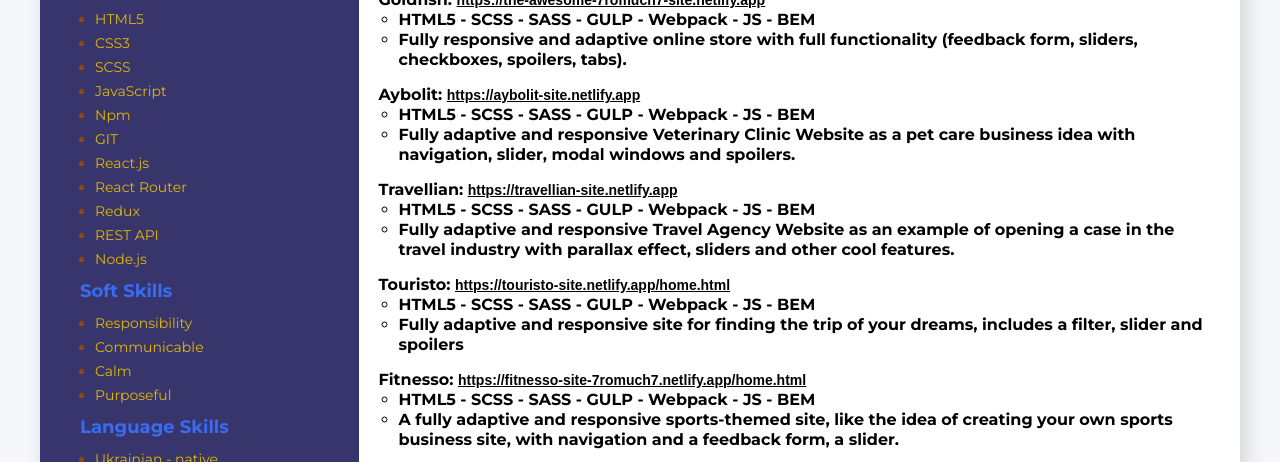
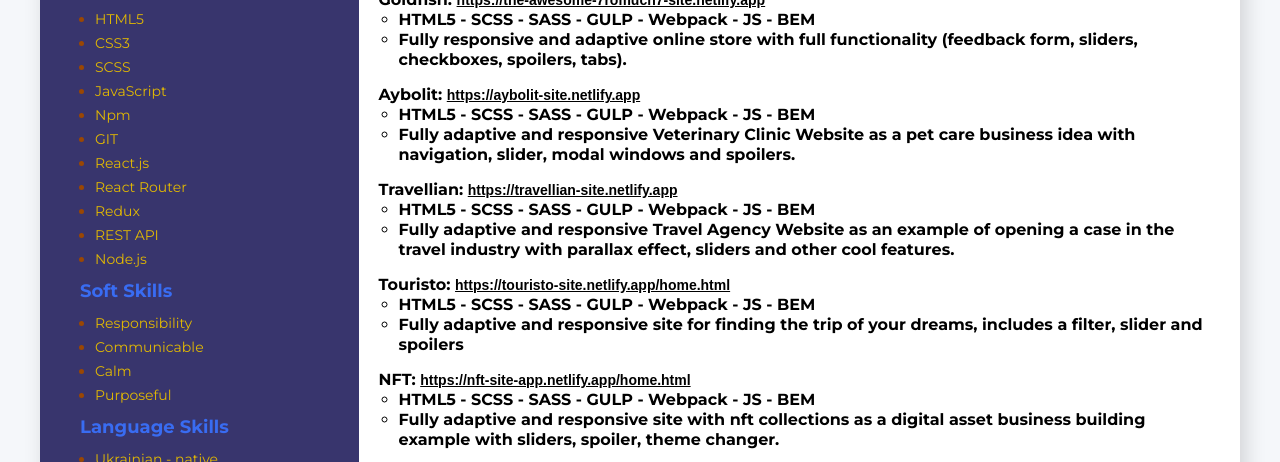
Before and after one commit to 7Romuch7/Resume, a plain HTML site: page index.html in a window 1280 px wide. Shown: the part 455-917 px from the top of the page. Drawn offline with Linux system fonts and the light colour scheme.

Commit message:
add project

```diff
--- a/index.html
+++ b/index.html
@@ -206,6 +206,16 @@
                     </ul>
                 </ul>
                 <ul class="projects-items">
+                    <li class="project-title">NFT:
+                        <a class="projects-link info-project"
+                            href="https://nft-site-app.netlify.app/home.html">https://nft-site-app.netlify.app/home.html</a>
+                    </li>
+                    <ul class="project-link">
+                        <li class="project-title">HTML5 - SCSS - SASS - GULP - Webpack - JS - BEM</li>
+                        <li class="project-title">Fully adaptive and responsive site with nft collections as a digital asset business building example with sliders, spoiler, theme changer.</li>
+                    </ul>
+                </ul>
+                <ul class="projects-items">
                     <li class="project-title">Fitnesso:
                         <a class="projects-link info-project"
                             href="https://fitnesso-site-7romuch7.netlify.app/home.html">https://fitnesso-site-7romuch7.netlify.app/home.html</a>
```
